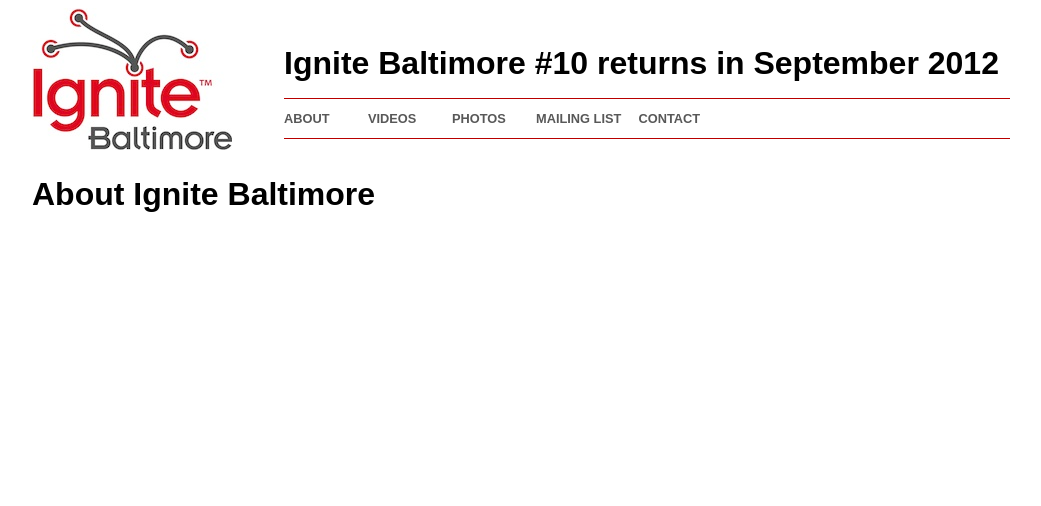
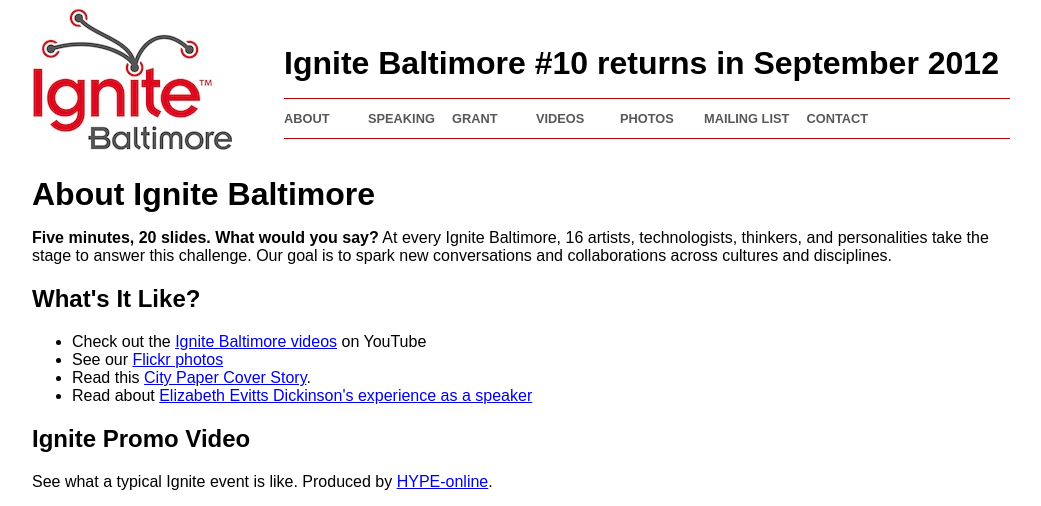
Before and after one commit to ignitebaltimore/ignitebaltimore.github.com, a Jekyll site: the page built from about.html, in a window 1280 px wide. Shown: the top 506 px of the page, without its empty margins (119-1160 px from the left). Built offline with Jekyll 4.4.1, drawn with Linux system fonts in a browser that asks for light colours; grey boxes are pictures that could not be loaded.

Commit message:
about and speaking pages

```diff
--- a/_layouts/default.html
+++ b/_layouts/default.html
@@ -20,6 +20,8 @@
       <h1>Ignite Baltimore #10 returns in September 2012</h1>
       <div id="top_links" class="row">
         <div class="col1"><a href="about">ABOUT</a></div>
+        <div class="col1"><a href="speaking">SPEAKING</a></div>
+        <div class="col1"><a href="grant">GRANT</a></div>
         <div class="col1"><a href="http://youtube.com/ignitebaltimore">VIDEOS</a></div>
         <div class="col1"><a href="http://www.flickr.com/photos/ignitebaltimore/sets/">PHOTOS</a></div>
         <div class="col3">
--- a/about.html
+++ b/about.html
@@ -3,6 +3,34 @@
 title: "About Ignite Baltimore"
 ---
 
+<h1 class="row">About Ignite Baltimore</h1>
+
+<p class="row">
+  <strong>Five minutes, 20 slides. What would you say?</strong>
+  At every Ignite Baltimore, 16 artists, technologists, thinkers, and
+  personalities take the stage to answer this challenge.
+  Our goal is to spark new conversations and collaborations across
+  cultures and disciplines.
+</p>
+
+<h2 class="row">What's It Like?</h2>
+<ul class="row">
+  <li>Check out the <a href="http://www.youtube.com/ignitebaltimore">Ignite Baltimore videos</a> on YouTube</li>
+  <li>See our <a href="http://www.flickr.com/photos/ignitebaltimore/sets/">Flickr photos</a></li>
+  <li>Read this <a href="http://www.citypaper.com/news/story.asp?id=19150">City Paper Cover Story</a>.</li>
+  <li>Read about <a href="http://www.metropolismag.com/pov/20081029/making-your-powerpoint">Elizabeth Evitts Dickinson's experience as a speaker</a></li>
+</ul>
+
+<h2 class="row">Ignite Promo Video</h2>
+
 <div class="row">
-  <h1>About Ignite Baltimore</h1>
+  <p class="col9">See what a typical Ignite event is like. Produced by <a href="http://www.hype-online.com/">HYPE-online</a>.</p>
+  <div class="row-end">&nbsp;</div>
 </div>
+
+<div class="row">
+  <div class="col8">
+    <iframe width="652" height="401" src="http://www.youtube.com/embed/z_zv6UBOqD4" frameborder="0" allowfullscreen></iframe>
+  </div>
+  <div style="clear: both;" class="end-row">&nbsp;</div>
+</div>
```
Also changed, not shown: speaking.html (added, +44 -0 lines).
